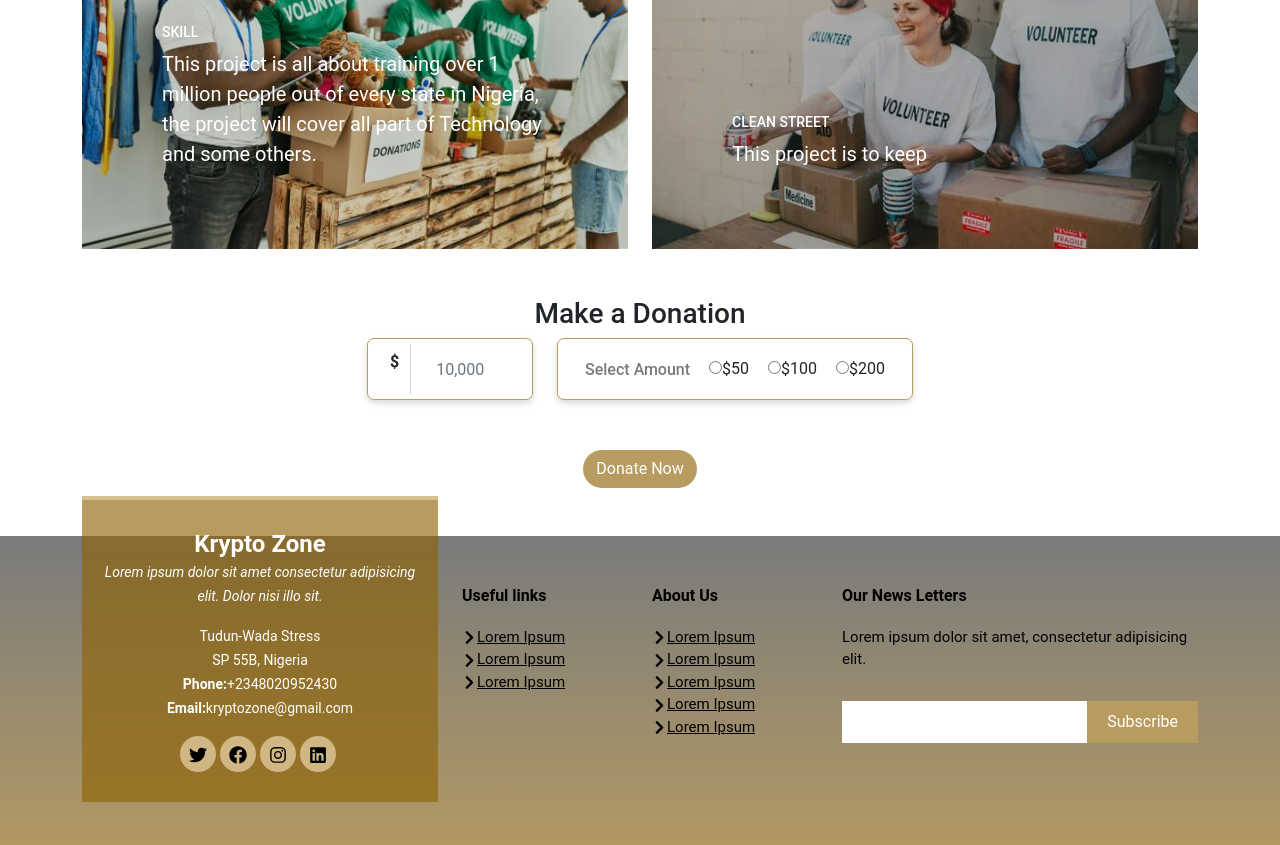
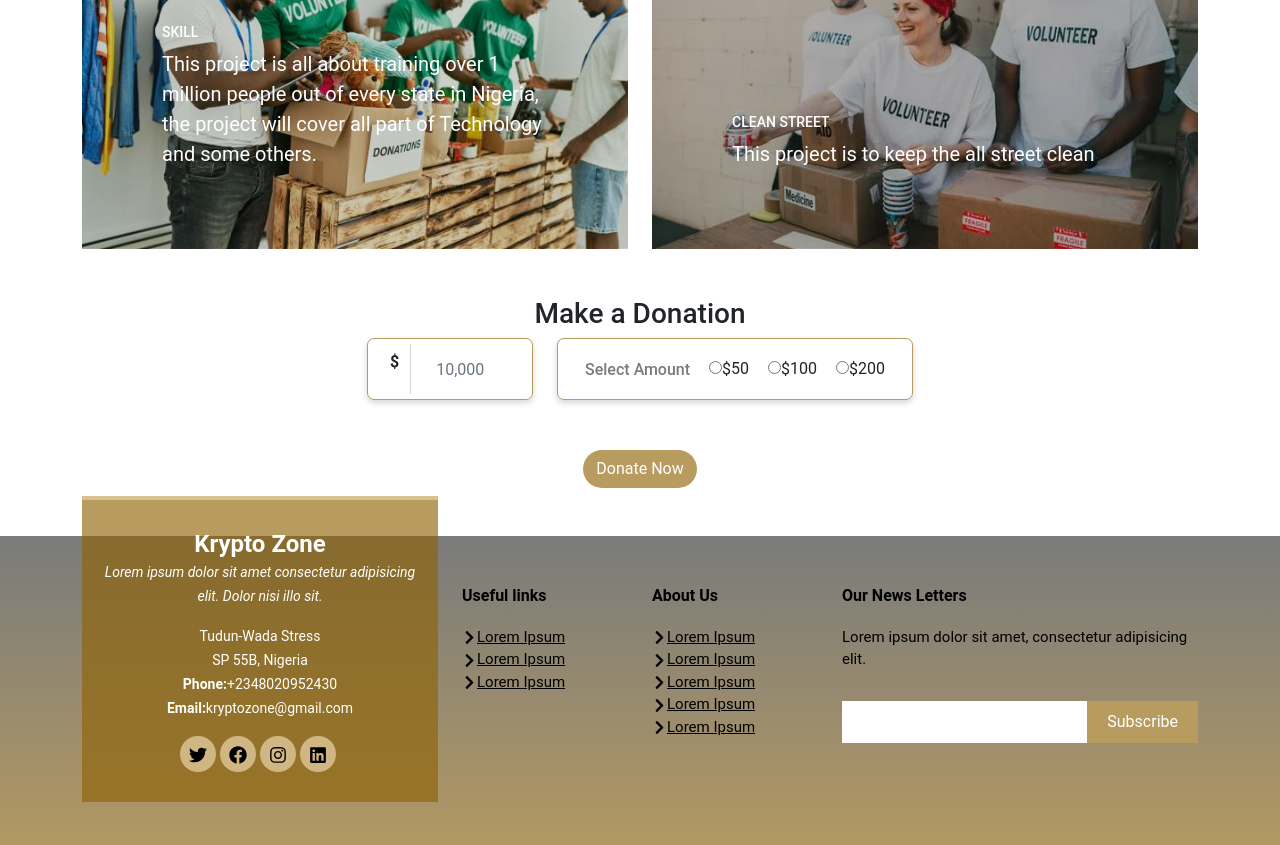
Before and after one commit to zeredogo/krypto-zone-charity, a React (Create React App) app: page / in a window 1280 px wide. Shown: the part 4760-5605 px from the top of the page. Built offline with nearby package versions, Linux system fonts and the light colour scheme.

Commit message:
updating commit

```diff
--- a/src/component/FinishedProject.jsx
+++ b/src/component/FinishedProject.jsx
@@ -101,7 +101,8 @@ const FinishedProject = () => {
                   <span className="des">
                     <h2>clean street</h2>
                     <p className="mb-0">
-                      This project is to keep
+                      This project is to keep the all
+                      street clean
                     </p>
                   </span>
                 </span>
```
